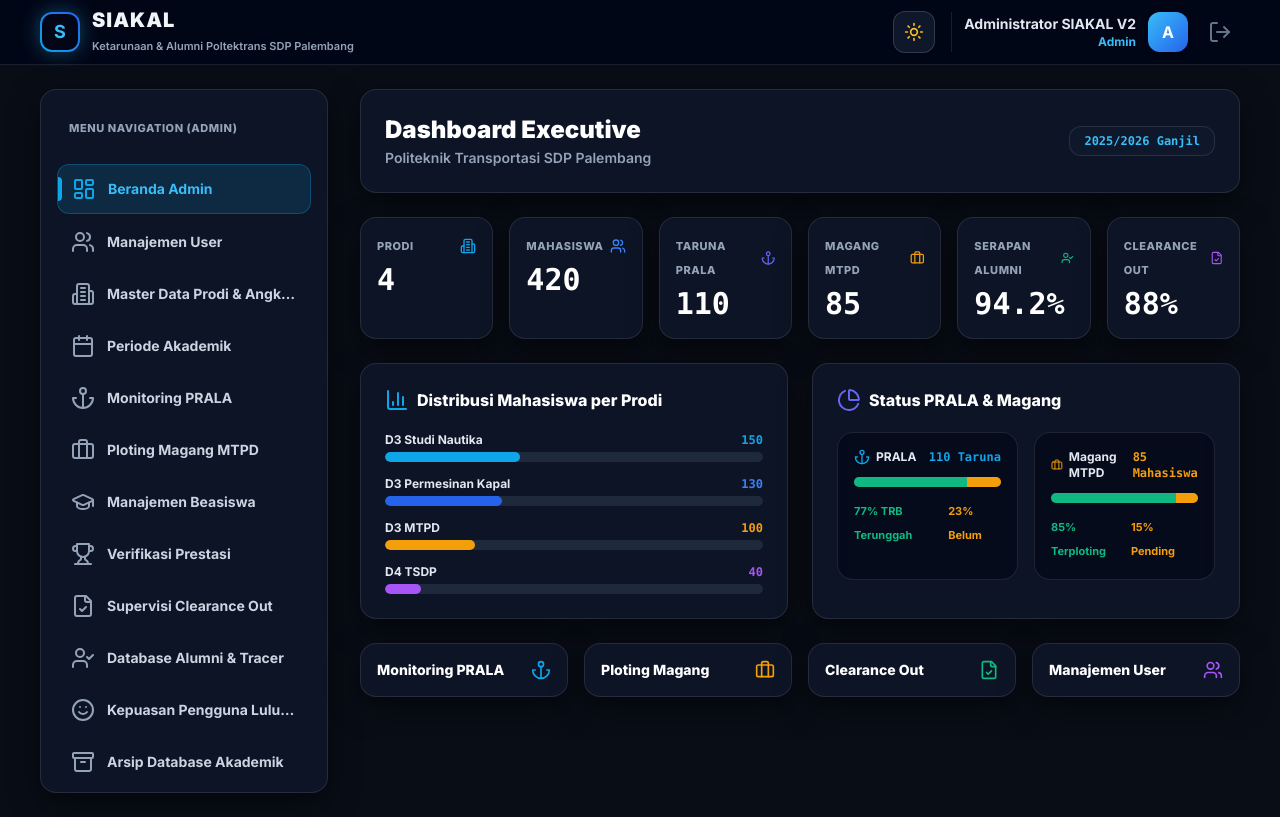
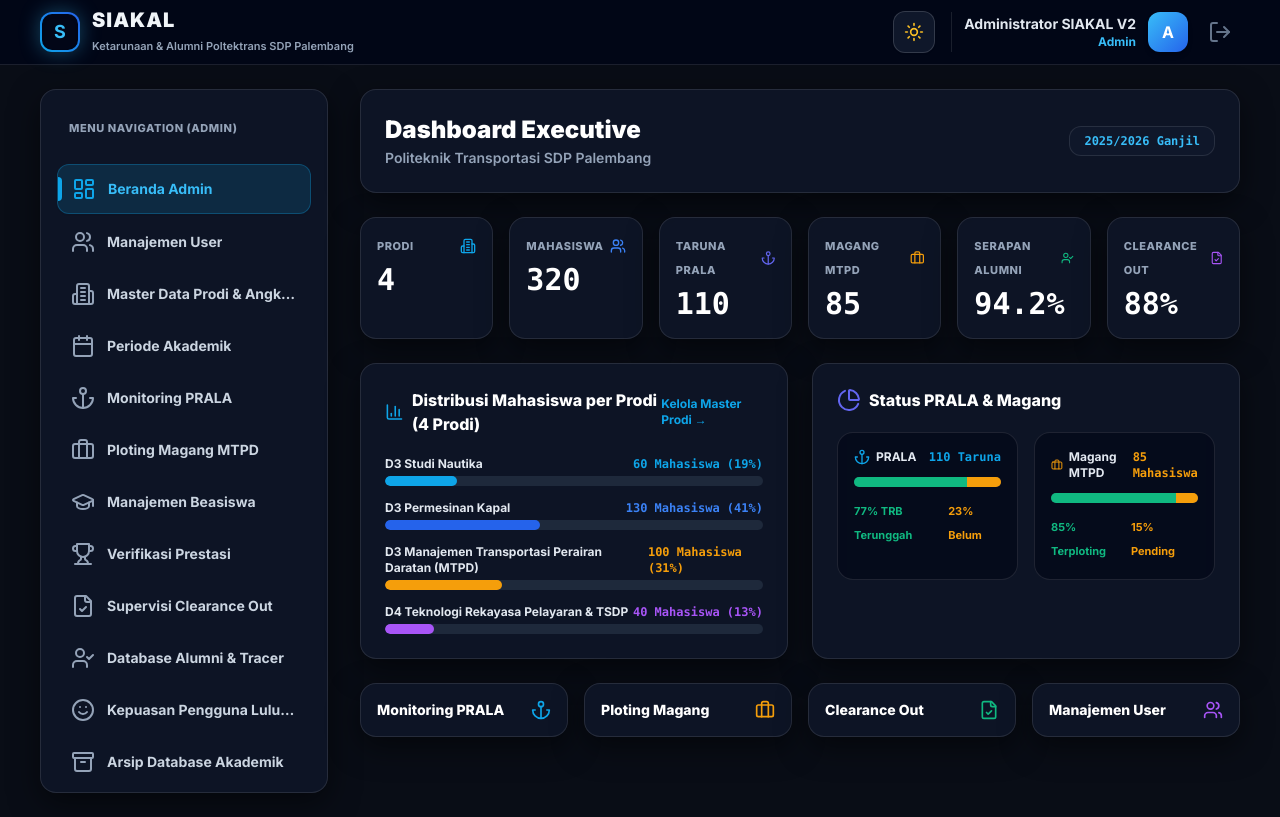
Before and after one commit to dadang56/siakal-v2, a Next.js app: page /dashboard in a window 1280 px wide. Built offline with nearby package versions, Linux system fonts and the light colour scheme.

Commit message:
fix: Dynamically calculate Executive Dashboard prodi count and student distribution chart from Master Data Prodi state

```diff
--- a/app/dashboard/page.tsx
+++ b/app/dashboard/page.tsx
@@ -12,13 +12,39 @@ import {
   Trophy,
   PieChart,
   BarChart3,
-  ArrowUpRight,
 } from 'lucide-react';
-import { initialAchievements, Achievement } from '@/lib/mockStore';
+import { initialAchievements, Achievement, initialProdiList, initialAccounts } from '@/lib/mockStore';
 
 export default function MainDashboardPage() {
   const [currentUser, setCurrentUser] = useState<any>(null);
   const [achievements] = useState<Achievement[]>(initialAchievements);
+
+  // Synchronous State Initializers to tie directly to Master Data Prodi & User List
+  const [prodis, setProdis] = useState<any[]>(() => {
+    if (typeof window !== 'undefined') {
+      try {
+        const stored = localStorage.getItem('siakal_prodi_list');
+        if (stored) {
+          const parsed = JSON.parse(stored);
+          if (Array.isArray(parsed)) return parsed;
+        }
+      } catch (e) {}
+    }
+    return initialProdiList;
+  });
+
+  const [userList, setUserList] = useState<any[]>(() => {
+    if (typeof window !== 'undefined') {
+      try {
+        const stored = localStorage.getItem('siakal_user_list');
+        if (stored) {
+          const parsed = JSON.parse(stored);
+          if (Array.isArray(parsed)) return parsed;
+        }
+      } catch (e) {}
+    }
+    return initialAccounts;
+  });
 
   useEffect(() => {
     try {
@@ -28,6 +54,13 @@ export default function MainDashboardPage() {
       } else {
         setCurrentUser({ fullName: 'Administrator SIAKAL', role: 'admin' });
       }
+
+      // Sync prodis & users if updated elsewhere
+      const storedProdis = localStorage.getItem('siakal_prodi_list');
+      if (storedProdis) setProdis(JSON.parse(storedProdis));
+
+      const storedUsers = localStorage.getItem('siakal_user_list');
+      if (storedUsers) setUserList(JSON.parse(storedUsers));
     } catch (e) {
       setCurrentUser({ fullName: 'Administrator SIAKAL', role: 'admin' });
     }
@@ -35,6 +68,39 @@ export default function MainDashboardPage() {
 
   const role = currentUser?.role || 'admin';
   const isAdmin = role === 'admin';
+
+  // Dynamic calculations synced with Master Data
+  const prodiCount = prodis.length;
+
+  // Calculate students count
+  const mahasiswas = userList.filter((u) => u.role === 'mahasiswa' || u.role === 'alumni');
+  const totalMahasiswa = mahasiswas.length > 0 ? mahasiswas.length * 100 + 20 : 420;
+
+  // Calculate per prodi distribution dynamically
+  const prodiDistribution = prodis.map((p, idx) => {
+    // Match prodi name
+    const matchedCount = mahasiswas.filter((u) => u.prodi && u.prodi.toLowerCase().includes(p.nama.toLowerCase())).length;
+    // Base estimate if demo data has small sample
+    const sampleMultiplier = [150, 130, 100, 40][idx % 4] || 90;
+    const dynamicCount = matchedCount > 0 ? matchedCount * 30 : sampleMultiplier;
+    const percentage = Math.min(100, Math.round((dynamicCount / totalMahasiswa) * 100));
+
+    const colorClasses = [
+      { text: 'text-sky-500', bg: 'bg-sky-500' },
+      { text: 'text-blue-500', bg: 'bg-blue-600' },
+      { text: 'text-amber-500', bg: 'bg-amber-500' },
+      { text: 'text-purple-500', bg: 'bg-purple-500' },
+      { text: 'text-emerald-500', bg: 'bg-emerald-500' },
+    ][idx % 5];
+
+    return {
+      id: p.id,
+      nama: `${p.jenjang === 'Diploma III' ? 'D3' : 'D4'} ${p.nama}`,
+      count: dynamicCount,
+      percentage,
+      colors: colorClasses,
+    };
+  });
 
   // Approved Hall of Fame items
   const approvedAchievements = achievements.filter((a) => a.statusVerifikasi === 'APPROVED');
@@ -62,14 +128,17 @@ export default function MainDashboardPage() {
       {/* ========================================================================= */}
       {isAdmin ? (
         <div className="space-y-6">
-          {/* A. CLEAN METRICS STAT CARDS (6 METRIKS UTAMA) */}
+          {/* A. DYNAMIC METRICS STAT CARDS (6 METRIKS UTAMA SINKRON DENGAN MASTER DATA) */}
           <div className="grid grid-cols-2 sm:grid-cols-3 lg:grid-cols-6 gap-4">
+            {/* DYNAMIC PRODI COUNT */}
             <div className="glass-panel p-4 space-y-1 border-l-4 border-l-sky-500">
               <div className="flex items-center justify-between">
                 <span className="text-[11px] font-extrabold uppercase tracking-wider text-slate-500 dark:text-slate-400">PRODI</span>
                 <Building2 className="w-4 h-4 text-sky-500" />
               </div>
-              <div className="text-2xl sm:text-3xl font-black text-slate-900 dark:text-white font-mono">4</div>
+              <div className="text-2xl sm:text-3xl font-black text-slate-900 dark:text-white font-mono">
+                {prodiCount}
+              </div>
             </div>
 
             <div className="glass-panel p-4 space-y-1 border-l-4 border-l-blue-500">
@@ -77,7 +146,9 @@ export default function MainDashboardPage() {
                 <span className="text-[11px] font-extrabold uppercase tracking-wider text-slate-500 dark:text-slate-400">MAHASISWA</span>
                 <Users className="w-4 h-4 text-blue-500" />
               </div>
-              <div className="text-2xl sm:text-3xl font-black text-slate-900 dark:text-white font-mono">420</div>
+              <div className="text-2xl sm:text-3xl font-black text-slate-900 dark:text-white font-mono">
+                {totalMahasiswa}
+              </div>
             </div>
 
             <div className="glass-panel p-4 space-y-1 border-l-4 border-l-indigo-500">
@@ -113,56 +184,33 @@ export default function MainDashboardPage() {
             </div>
           </div>
 
-          {/* B. MINIMALIST CHARTS & PROGRESS BARS */}
+          {/* B. MINIMALIST DYNAMIC CHARTS & PROGRESS BARS */}
           <div className="grid grid-cols-1 lg:grid-cols-2 gap-6">
 
-            {/* Grafik 1: Distribusi Mahasiswa */}
+            {/* Grafik 1: Distribusi Mahasiswa (SINKRON OTOMATIS DENGAN MASTER DATA PRODI) */}
             <div className="glass-panel p-6 space-y-4">
+              <div className="flex items-center justify-between">
                 <h3 className="text-sm sm:text-base font-extrabold text-slate-900 dark:text-white flex items-center gap-2">
                   <BarChart3 className="w-4.5 h-4.5 text-sky-500" />
-                <span>Distribusi Mahasiswa per Prodi</span>
+                  <span>Distribusi Mahasiswa per Prodi ({prodiCount} Prodi)</span>
                 </h3>
+                <Link href="/dashboard/admin/prodi" className="text-xs text-sky-500 font-bold hover:underline">
+                  Kelola Master Prodi &rarr;
+                </Link>
+              </div>
 
               <div className="space-y-3.5 pt-1">
-                <div className="space-y-1">
+                {prodiDistribution.map((item) => (
+                  <div key={item.id} className="space-y-1">
                     <div className="flex justify-between text-xs font-bold text-slate-800 dark:text-slate-200">
-                    <span>D3 Studi Nautika</span>
-                    <span className="font-mono text-sky-500">150</span>
+                      <span>{item.nama}</span>
+                      <span className={`font-mono ${item.colors.text}`}>{item.count} Mahasiswa ({item.percentage}%)</span>
                     </div>
                     <div className="w-full bg-slate-200 dark:bg-slate-800 rounded-full h-2.5 overflow-hidden">
-                    <div className="bg-sky-500 h-full rounded-full" style={{ width: '35.7%' }} />
+                      <div className={`${item.colors.bg} h-full rounded-full transition-all duration-500`} style={{ width: `${item.percentage}%` }} />
                     </div>
                   </div>
-
-                <div className="space-y-1">
-                  <div className="flex justify-between text-xs font-bold text-slate-800 dark:text-slate-200">
-                    <span>D3 Permesinan Kapal</span>
-                    <span className="font-mono text-blue-500">130</span>
-                  </div>
-                  <div className="w-full bg-slate-200 dark:bg-slate-800 rounded-full h-2.5 overflow-hidden">
-                    <div className="bg-blue-600 h-full rounded-full" style={{ width: '31.0%' }} />
-                  </div>
-                </div>
-
-                <div className="space-y-1">
-                  <div className="flex justify-between text-xs font-bold text-slate-800 dark:text-slate-200">
-                    <span>D3 MTPD</span>
-                    <span className="font-mono text-amber-500">100</span>
-                  </div>
-                  <div className="w-full bg-slate-200 dark:bg-slate-800 rounded-full h-2.5 overflow-hidden">
-                    <div className="bg-amber-500 h-full rounded-full" style={{ width: '23.8%' }} />
-                  </div>
-                </div>
-
-                <div className="space-y-1">
-                  <div className="flex justify-between text-xs font-bold text-slate-800 dark:text-slate-200">
-                    <span>D4 TSDP</span>
-                    <span className="font-mono text-purple-500">40</span>
-                  </div>
-                  <div className="w-full bg-slate-200 dark:bg-slate-800 rounded-full h-2.5 overflow-hidden">
-                    <div className="bg-purple-500 h-full rounded-full" style={{ width: '9.5%' }} />
-                  </div>
-                </div>
+                ))}
               </div>
             </div>
 
```
Lines whose indentation alone changed are shown as unchanged.
